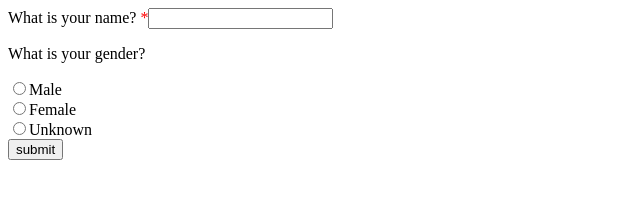
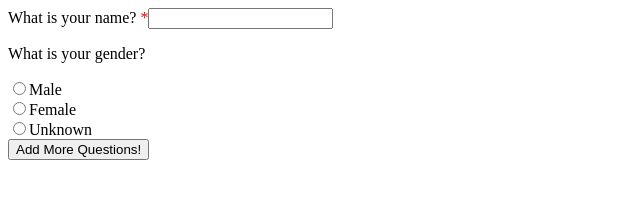
Before and after one commit to hassanhafiz44/survey-js, a plain HTML site: page src/index.html in a window 1280 px wide. Shown: the whole page, without its empty margins (0-640 px from the left). Drawn offline with Linux system fonts and the light colour scheme.

Commit message:
Adding questions completed.

```diff
--- a/src/index.html
+++ b/src/index.html
@@ -9,11 +9,8 @@
 </head>
 
 <body>
-  <form action="" method="get">
-    <div id="questionnaire"></div>
-    <button>submit</button>
-  </form>
-  <script src="./main.js"></script>
+  <div id="questionnaire"></div>
+  <script src="./survey.js"></script>
   <script src="./index.js"></script>
 </body>
 
--- a/src/index.js
+++ b/src/index.js
@@ -2,6 +2,8 @@ document.addEventListener("DOMContentLoaded", () => {
   fetch("./survey.json")
     .then((response) => response.json())
     .then((data) => {
-      createForm(data, "questionnaire");
+      const survey = new Survey(data, "questionnaire");
+      // survey.createSurvey();
+      survey.editSurvey();
     });
 });
--- a/src/main.js
+++ /dev/null
@@ -1,76 +0,0 @@
-function addRequiredAsterisk() {
-  const span = document.createElement("span");
-  span.textContent = " *";
-  span.style.color = "red";
-  return span;
-}
-function createRadioQuestion({ type, name, title, isRequired, choices }) {
-  const mainDiv = document.createElement("div");
-  mainDiv.classList.add("question");
-
-  const titleParagrah = document.createElement("p");
-  titleParagrah.textContent = title;
-  if (isRequired) titleParagrah.append(addRequiredAsterisk());
-
-  const options = document.createElement("div");
-
-  mainDiv.append(titleParagrah, options);
-  choices.forEach((elem, index) => {
-    const label = document.createElement("label");
-    label.textContent = elem.text;
-    label.setAttribute("for", `${name}-${index + 1}`);
-
-    const input = document.createElement("input");
-    input.classList.add("form-control");
-    input.setAttribute("type", type);
-    input.id = `${name}-${index + 1}`;
-    input.setAttribute("value", elem.value);
-    if (isRequired) input.setAttribute("required", isRequired);
-    input.name = name;
-
-    options.append(input, label, document.createElement("br"));
-  });
-
-  return mainDiv;
-}
-
-function createTextQuestion({ title, name, type, isRequired }) {
-  const mainDiv = document.createElement("div");
-  mainDiv.classList.add("question");
-  const label = document.createElement("label");
-  label.textContent = title;
-  label.setAttribute("for", name);
-
-  if (isRequired) label.append(addRequiredAsterisk());
-
-  const input = document.createElement("input");
-  input.classList.add("form-control");
-  input.setAttribute("type", type);
-  input.id = name;
-  if (isRequired) input.setAttribute("required", isRequired);
-  input.name = name;
-
-  mainDiv.append(label, input);
-  return mainDiv;
-}
-
-function createQuestion(element) {
-  switch (element.type) {
-    case "text":
-      return createTextQuestion(element);
-    case "radio":
-      return createRadioQuestion(element);
-  }
-}
-
-function createForm(schema, containerId) {
-  const container = document.querySelector(`#${containerId}`);
-  schema.elements = schema.elements.map((element, index) => ({
-    ...element,
-    id: index + 1,
-  }));
-  schema.elements.forEach((element) => {
-    const question = createQuestion(element);
-    if (question !== undefined) container.append(createQuestion(element));
-  });
-}
--- /dev/null
+++ b/src/survey.js
@@ -0,0 +1,159 @@
+class Choice {
+  constructor(value = "", text = "") {
+    this.value = value;
+    this.text = text;
+  }
+}
+
+class Question {
+  constructor(
+    type = "text",
+    name = "",
+    title = "Question!",
+    isRequired = false,
+    choices = []
+  ) {
+    this.type = type;
+    this.name = name;
+    this.title = title;
+    this.isRequired = isRequired;
+    this.choices = choices.map(
+      (choice) => new Choice(choice.value, choice.text)
+    );
+  }
+}
+
+class Survey {
+  constructor(schema, container) {
+    this.questions = schema.questions.map(
+      (question) =>
+        new Question(
+          question.type,
+          question.name,
+          question.title,
+          question.isRequired,
+          question?.choices
+        )
+    );
+    this.container = document.getElementById(container);
+  }
+
+  /**
+   * Method to create survey and display it
+   */
+  createSurvey() {
+    this.questions.forEach((question) => {
+      const domQuestion = this.#createQuestion(question);
+      if (domQuestion !== undefined) this.container.append(domQuestion);
+    });
+  }
+
+  /**
+   *
+   * @param {Question} question
+   * @returns {HTMLDivElement|undefined} Returns the question dom object created
+   */
+  #createQuestion(question) {
+    switch (question.type) {
+      case "text":
+        return this.#createTextQuestion(question);
+      case "radio":
+        return this.#createRadioQuestion(question);
+      default:
+        return undefined;
+    }
+  }
+
+  /**
+   *
+   * @param {Question} question A question to convert into html
+   *
+   * @return {HTMLDivElement} html div element containg a complete question
+   */
+  #createTextQuestion(question) {
+    const mainDiv = document.createElement("div");
+    mainDiv.classList.add("question");
+    const label = document.createElement("label");
+    label.textContent = question.title;
+    label.setAttribute("for", question.name);
+
+    if (question.isRequired) label.append(this.#addRequiredAsterisk());
+
+    const input = document.createElement("input");
+    input.classList.add("form-control");
+    input.setAttribute("type", question.type);
+    input.id = question.name;
+    if (question.isRequired)
+      input.setAttribute("required", question.isRequired);
+    input.name = question.name;
+
+    mainDiv.append(label, input);
+    return mainDiv;
+  }
+
+  /**
+   *
+   * @param {Question} question
+   *
+   * @returns {HTMLDivElement} Div containing radio question
+   */
+  #createRadioQuestion(question) {
+    const mainDiv = document.createElement("div");
+    mainDiv.classList.add("question");
+
+    const titleParagrah = document.createElement("p");
+    titleParagrah.textContent = question.title;
+    if (question.isRequired) titleParagrah.append(this.#addRequiredAsterisk());
+
+    const options = document.createElement("div");
+
+    mainDiv.append(titleParagrah, options);
+
+    question.choices.forEach((elem, index) => {
+      const label = document.createElement("label");
+      label.textContent = elem.text;
+      label.setAttribute("for", `${question.name}-${index + 1}`);
+
+      const input = document.createElement("input");
+      input.classList.add("form-control");
+      input.setAttribute("type", question.type);
+      input.id = `${question.name}-${index + 1}`;
+      input.setAttribute("value", elem.value);
+      if (question.isRequired)
+        input.setAttribute("required", question.isRequired);
+      input.name = question.name;
+
+      options.append(input, label, document.createElement("br"));
+    });
+
+    return mainDiv;
+  }
+
+  /**
+   *
+   * @returns {HTMLSpanElement} span containing red asterisk
+   */
+  #addRequiredAsterisk() {
+    const span = document.createElement("span");
+    span.textContent = " *";
+    span.style.color = "red";
+    return span;
+  }
+
+  editSurvey() {
+    this.createSurvey();
+    const button = document.createElement("button");
+    button.textContent = "Add More Questions!";
+    button.addEventListener("click", () => {
+      this.#addQuestion();
+    });
+    this.container.append(button);
+  }
+
+  #addQuestion() {
+    this.container.insertBefore(
+      this.#createQuestion(new Question()),
+      this.container.lastElementChild
+    );
+  }
+}
--- a/src/survey.json
+++ b/src/survey.json
@@ -11,7 +11,7 @@
       "html": "<h3>Thank you for your feedback.</h3><h5> We are glad that you share with us your ideas.We highly value all suggestions from our customers. We do our best to improve the product and reach your expectation.</h5><br />"
     }
   ],
-  "elements": [
+  "questions": [
     {
       "type": "text",
       "name": "name",
```
Also changed, not shown: src/survey.min.js (added).
